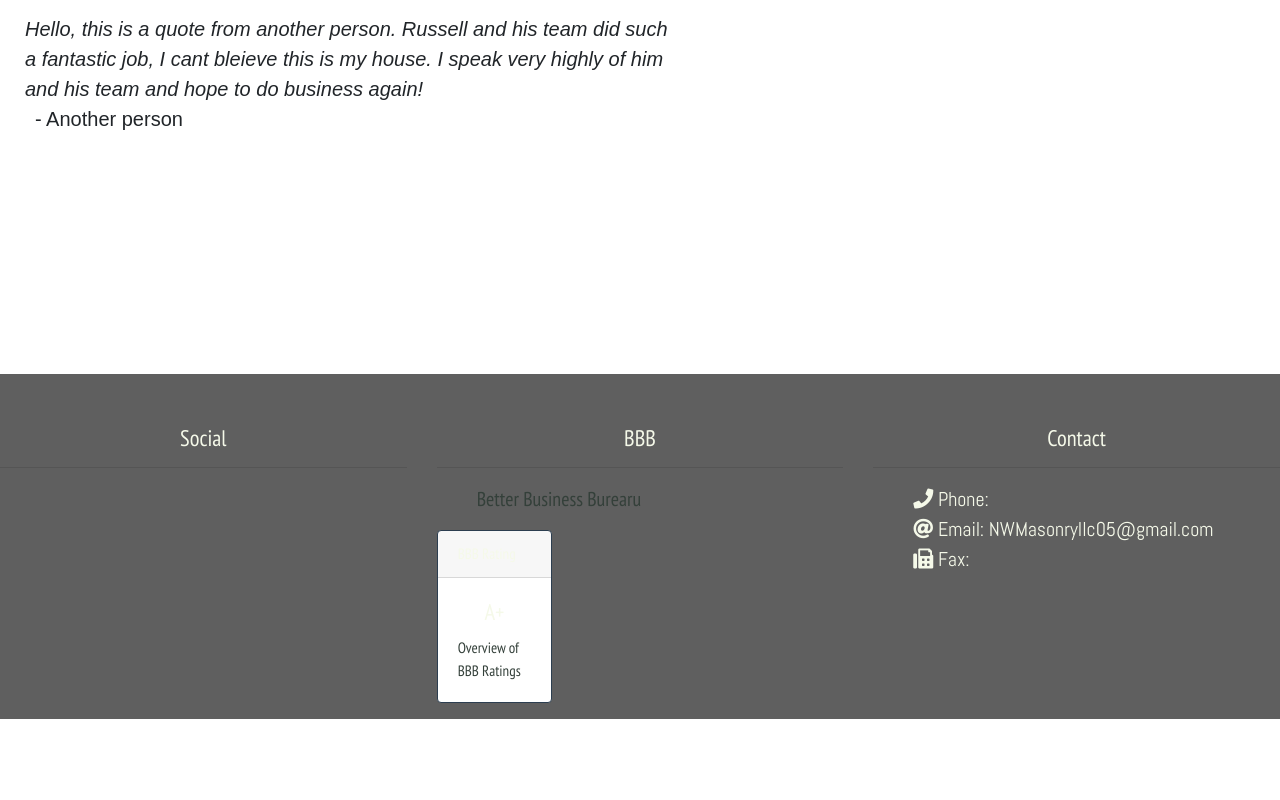
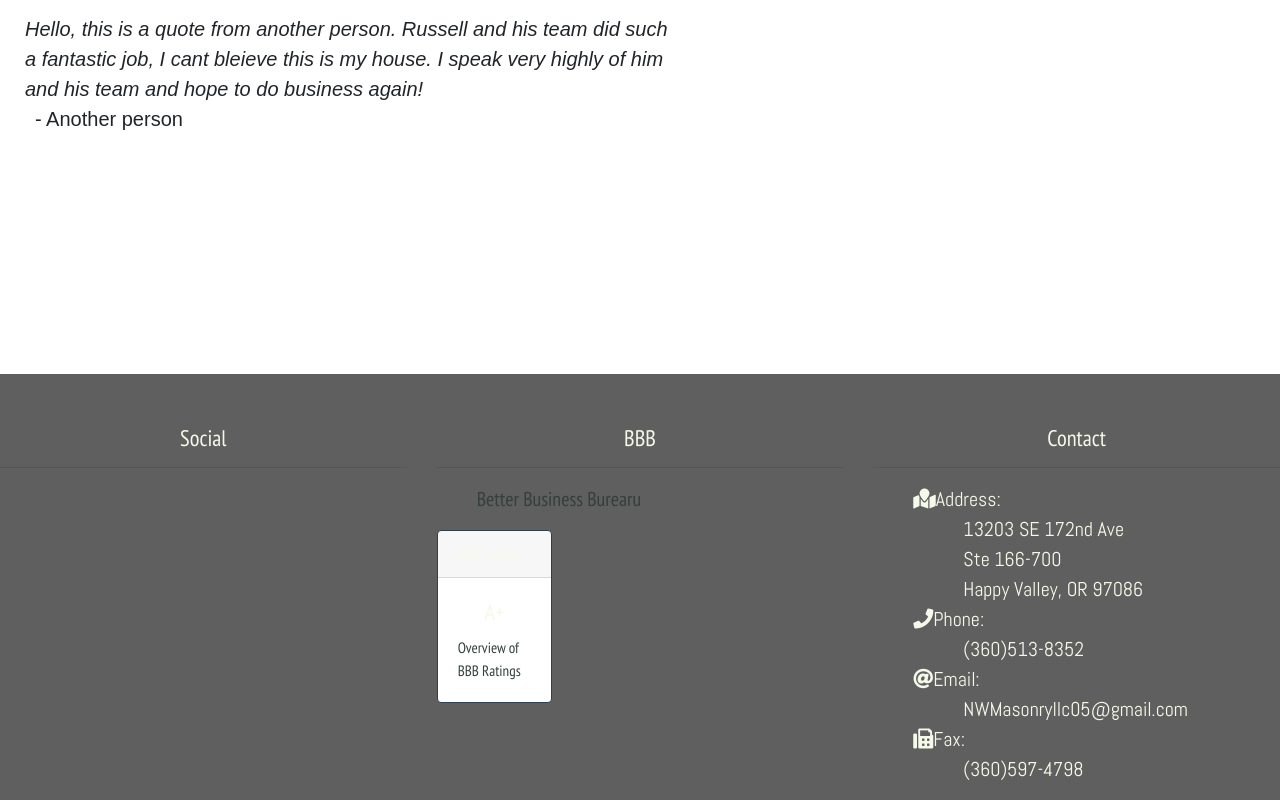
Before and after one commit to ashleynicole472/NWMasonry, a React (Create React App) app in the folder nwmasonry/: page / in a window 1280 px wide. Shown: the part 799-1599 px from the top of the page. Before the commit the page ends 1518 px from the top, so only its background shows below. Built offline with nearby package versions, Linux system fonts and the light colour scheme.

Commit message:
Still working on footer

```diff
--- a/nwmasonry/src/Components/CustomerReviews/Reviews.css
+++ b/nwmasonry/src/Components/CustomerReviews/Reviews.css
@@ -1,5 +1,5 @@
 .reviews-container{
-    font-family: 'Droid Serif', serif;
+    font-family: 'PT Sans Narrow', sans-serif;
     margin-left: 10px;
 }
 
--- a/nwmasonry/src/Components/Footer/Footer.css
+++ b/nwmasonry/src/Components/Footer/Footer.css
@@ -17,6 +17,11 @@ ul {
     font-family: 'Abel', sans-serif !important;
 }
 
+.li-indent-text {
+    font-family: 'Abel', sans-serif !important;
+    text-indent: 50px;
+}
+
 a {
     color: #34403A !important;
     text-decoration: none !important;
--- a/nwmasonry/src/components/Footer/footer.js
+++ b/nwmasonry/src/components/Footer/footer.js
@@ -41,9 +41,40 @@ class Footer extends Component {
                     <div className="col-md-4">
                         <h4>Contact</h4><hr />
                         <ul>
-                            <li className="li-text"><i className="fas fa-phone"></i> Phone:</li>
-                            <li className="li-text"><i className="fas fa-at"></i> Email: NWMasonryllc05@gmail.com</li>
-                            <li className="li-text"><i className="fas fa-fax"></i> Fax: </li>
+                            <li className="li-text">
+                                <i className="fas fa-map-marked"></i>
+                                    Address: <br />
+                                    <div className="li-indent-text">
+                                        13203 SE 172nd Ave<br/>
+                                    </div>
+                                    <div className="li-indent-text">
+                                        Ste 166-700<br />
+                                    </div>
+                                    <div className="li-indent-text">
+                                        Happy Valley, OR 97086
+                                    </div>
+                                </li>
+                            <li className="li-text">
+                                <i className="fas fa-phone"></i>
+                                Phone:
+                                <div className="li-indent-text">
+                                    (360)513-8352
+                                </div>
+                            </li>
+                            <li className="li-text">
+                                <i className="fas fa-at"></i>
+                                Email:
+                                <div className="li-indent-text">
+                                    NWMasonryllc05@gmail.com
+                                </div>
+                            </li>
+                            <li className="li-text">
+                                <i className="fas fa-fax"></i>
+                                Fax:
+                                <div className="li-indent-text">
+                                    (360)597-4798
+                                </div>
+                            </li>
                         </ul>
                     </div>
                 </div>
```
